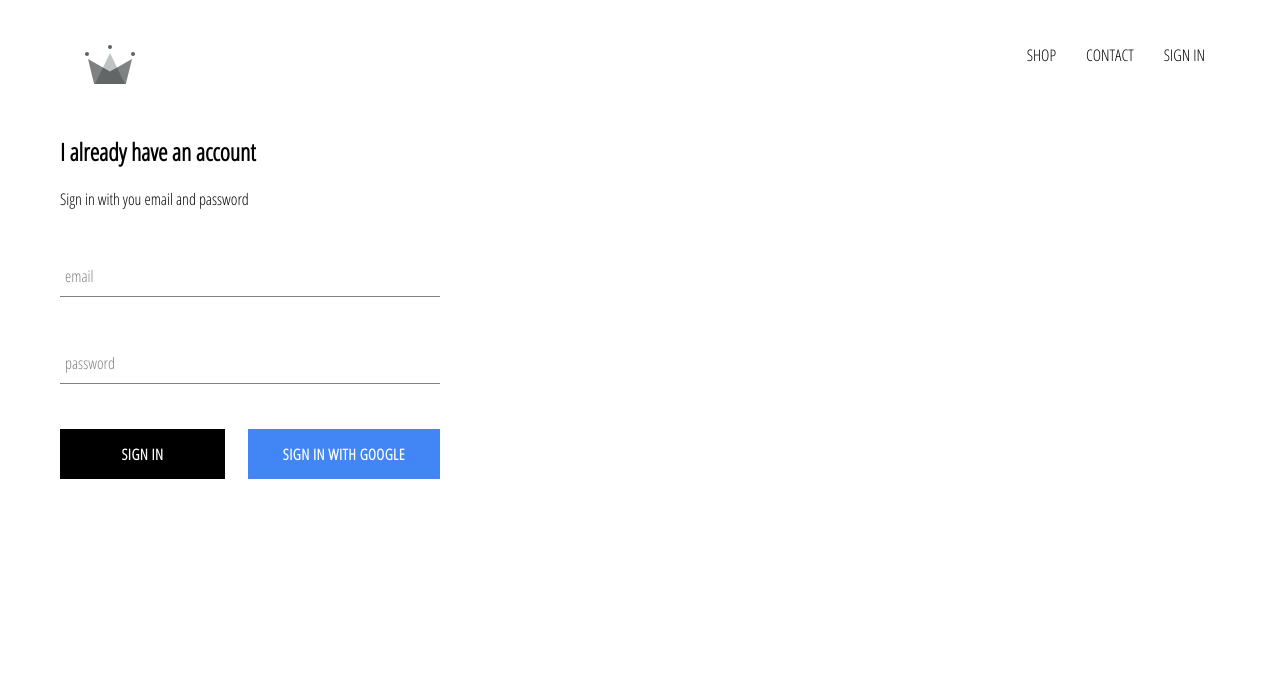
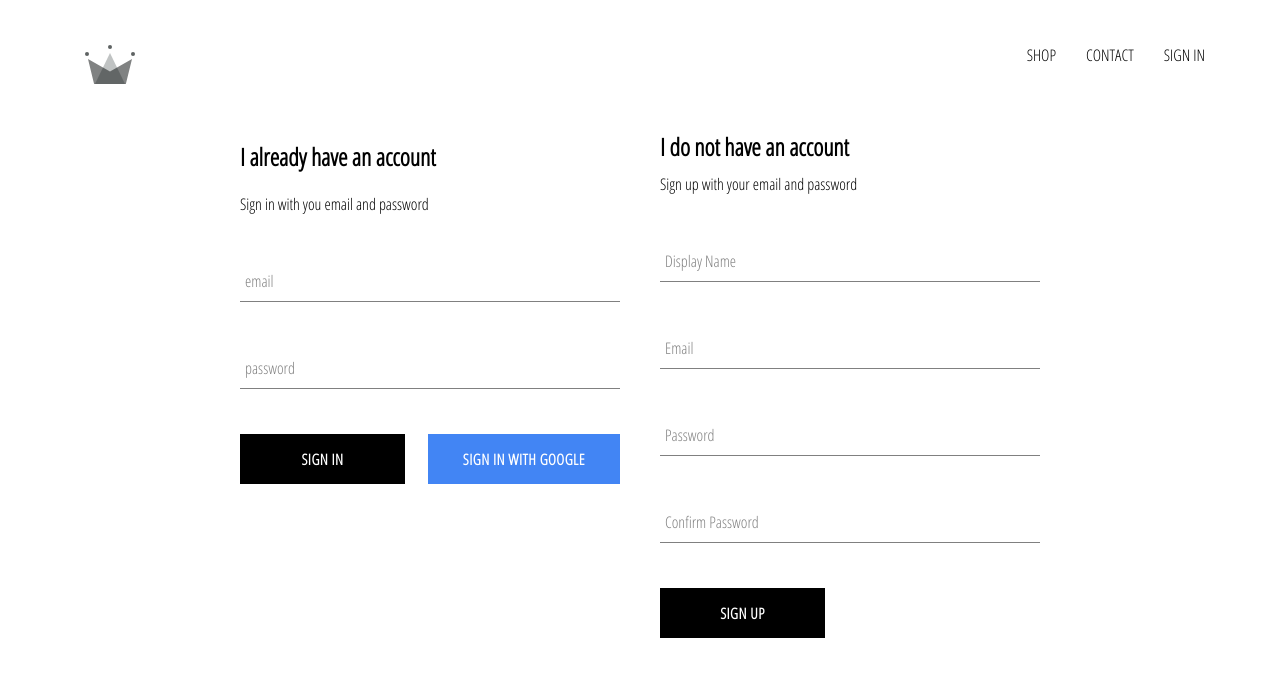
Before and after one commit to ZobairQ/crwn-clothing, a React (Create React App) app: page /signin in a window 1280 px wide. Shown: the top 676 px of the page. Built offline with nearby package versions, Linux system fonts and the light colour scheme; no server answers.

Commit message:
Sign up and sign in finished. Section with firebase work is finished

```diff
--- a/src/App.js
+++ b/src/App.js
@@ -3,31 +3,43 @@ import "./App.css";
 import { Switch, Route } from "react-router-dom";
 import Homepage from "./pages/homepage/Homepage";
 import ShopPage from "./pages/shop/ShopPage";
-import Header from './components/header/Header';
-import SignInAndSignUp from './pages/sign-in-and-sign-up/SignInAndSignUp';
-import {auth} from './firebase/firebase.utils';
+import Header from "./components/header/Header";
+import SignInAndSignUp from "./pages/sign-in-and-sign-up/SignInAndSignUp";
+import { auth, createUserProfileDocument } from "./firebase/firebase.utils";
 
 class App extends Component {
   constructor(props) {
     super(props);
     this.state = {
-      currentUser: null
-    }
+      currentUser: null,
+    };
   }
   unsubscribeFromAuth = null;
   componentDidMount() {
-    this.unsubscribeFromAuth = auth.onAuthStateChanged(user => {
-      this.setState({currentUser: user});
+    this.unsubscribeFromAuth = auth.onAuthStateChanged(async (userAuth) => {
+      if (userAuth) {
+        const userRef = await createUserProfileDocument(userAuth);
+        userRef.onSnapshot((snapShot) => {
+          this.setState({
+            currentUser: {
+              id: snapShot.id,
+              ...snapShot.data(),
+            },
+          });
+        });
+      } else {
+        this.setState({ currentUser: userAuth });
+      }
     });
   }
-  componentWillUnmount(){
+  componentWillUnmount() {
     this.unsubscribeFromAuth();
   }
 
-render(){
+  render() {
     return (
       <div>
-    <Header currentUser= {this.state.currentUser}/>
+        <Header currentUser={this.state.currentUser} />
         <Switch>
           <Route exact path="/">
             <Homepage />
@@ -37,7 +49,7 @@ render(){
             <ShopPage />
           </Route>
           <Route path="/signin">
-          <SignInAndSignUp/>
+            <SignInAndSignUp />
           </Route>
           <Route path="/shop/hats"></Route>
           <Route path="/shop/jackets"></Route>
--- a/src/components/sign-in/SignIn.jsx
+++ b/src/components/sign-in/SignIn.jsx
@@ -1,8 +1,9 @@
 import React, { Component } from "react";
 import "./sign.in.styles.scss";
-import FormInput from '../form-input/FormInput';
-import CustomButton from '../custom-button/CustomButton';
-import {signInWithGoogle} from '../../firebase/firebase.utils';
+import FormInput from "../form-input/FormInput";
+import CustomButton from "../custom-button/CustomButton";
+import { signInWithGoogle, auth } from "../../firebase/firebase.utils";
+import { setLogLevel } from "firebase";
 export class SignIn extends Component {
   constructor(props) {
     super(props);
@@ -11,9 +12,15 @@ export class SignIn extends Component {
       password: "",
     };
   }
-  handleSubmit = (event) => {
+  handleSubmit = async (event) => {
     event.preventDefault();
-    this.setState({ email: "", password: "" });
+    const { email, password } = this.state;
+    try {
+      await auth.signInWithEmailAndPassword(email, password);
+      this.setState({ email: "", password: "" });
+    } catch (error) {
+      console.log(error);
+    }
   };
   handleChange = (event) => {
     const { value, name } = event.target;
@@ -41,9 +48,11 @@ export class SignIn extends Component {
             required
             label="password"
           />
-          <div className='buttons'>
-          <CustomButton type="submit" >SIGN IN</CustomButton>
-          <CustomButton onClick={signInWithGoogle} isGoogleSignIn>SIGN IN WITH GOOGLE</CustomButton>
+          <div className="buttons">
+            <CustomButton type="submit">SIGN IN</CustomButton>
+            <CustomButton onClick={signInWithGoogle} isGoogleSignIn>
+              SIGN IN WITH GOOGLE
+            </CustomButton>
           </div>
         </form>
       </div>
--- /dev/null
+++ b/src/components/sign-up/SignUp.jsx
@@ -0,0 +1,88 @@
+import React, { Component } from "react";
+import "./sign.up.styles.scss";
+import FormInput from "../form-input/FormInput";
+import CustomButton from "../custom-button/CustomButton";
+import { auth, createUserProfileDocument } from "../../firebase/firebase.utils";
+
+export class SignUp extends Component {
+  constructor(props) {
+    super(props);
+    this.state = {
+      displayName: "",
+      email: "",
+      password: "",
+      confirmPassword: "",
+    };
+  }
+  handleSubmit = async (event) => {
+    event.preventDefault();
+    const { displayName, email, password, confirmPassword } = this.state;
+    if (password !== confirmPassword) {
+      alert("Passwords don't match");
+      return;
+    }
+
+    try {
+      const { user } = await auth.createUserWithEmailAndPassword(
+        email,
+        password
+      );
+      await createUserProfileDocument(user, { displayName });
+      this.setState({
+        displayName: "",
+        email: "",
+        password: "",
+        confirmPassword: "",
+      });
+    } catch (error) {
+      console.log(error);
+    }
+  };
+
+  handleChange = (event) => {
+    const { name, value } = event.target;
+    this.setState({ [name]: value });
+  };
+
+  render() {
+    const { displayName, email, password, confirmPassword } = this.state;
+    return (
+      <div className="sign-up">
+        <h2 className="title">I do not have an account</h2>
+        <span>Sign up with your email and password</span>
+        <form className="sign-up-form" onSubmit={this.handleSubmit}>
+          <FormInput
+            type="text"
+            name="displayName"
+            value={displayName}
+            onChange={this.handleChange}
+            label="Display Name"
+          />
+          <FormInput
+            type="email"
+            name="email"
+            value={email}
+            onChange={this.handleChange}
+            label="Email"
+          />
+          <FormInput
+            type="password"
+            name="password"
+            value={password}
+            onChange={this.handleChange}
+            label="Password"
+          />
+          <FormInput
+            type="password"
+            name="confirmPassword"
+            value={confirmPassword}
+            onChange={this.handleChange}
+            label="Confirm Password"
+          />
+          <CustomButton type="submit">SIGN UP</CustomButton>
+        </form>
+      </div>
+    );
+  }
+}
+export default SignUp;
--- /dev/null
+++ b/src/components/sign-up/sign.up.styles.scss
@@ -0,0 +1,9 @@
+.sign-up {
+    display: flex;
+    flex-direction: column;
+    width: 380px;
+
+    .title {
+      margin: 10px 0;
+    }
+  }
--- a/src/firebase/firebase.utils.js
+++ b/src/firebase/firebase.utils.js
@@ -1,6 +1,6 @@
-import firebase from 'firebase/app';
-import 'firebase/firestore';
-import 'firebase/auth';
+import firebase from "firebase/app";
+import "firebase/firestore";
+import "firebase/auth";
 
 const config = {
   apiKey: "AIzaSyBoql13mQnpmPG9EJrrruw91bV4uJNAuc4",
@@ -10,7 +10,32 @@ const config = {
   storageBucket: "crwn-clothing-7e745.appspot.com",
   messagingSenderId: "1001890094812",
   appId: "1:1001890094812:web:82667e98f496f900849e19",
-    measurementId: "G-ZFBL8DDKK5"
+  measurementId: "G-ZFBL8DDKK5",
+};
+
+export const createUserProfileDocument = async (userAuth, additionalData) => {
+  if (!userAuth) {
+    return;
+  }
+
+  const userRef = firestore.doc(`users/${userAuth.uid}`);
+  const userSnapshot = await userRef.get();
+  if (!userSnapshot.exists) {
+    const { displayName, email } = userAuth;
+    const createdAt = new Date();
+
+    try {
+      await userRef.set({
+        displayName,
+        email,
+        createdAt,
+        ...additionalData,
+      });
+    } catch (error) {
+      console.log("error creating user", error.message);
+    }
+  }
+  return userRef;
 };
 
 firebase.initializeApp(config);
@@ -20,7 +45,7 @@ const config = {
 
 const provider = new firebase.auth.GoogleAuthProvider();
 
-  provider.setCustomParameters({prompt:'select_account'});
+provider.setCustomParameters({ prompt: "select_account" });
 export const signInWithGoogle = () => auth.signInWithPopup(provider);
 
 export default firebase;
--- a/src/pages/sign-in-and-sign-up/SignInAndSignUp.jsx
+++ b/src/pages/sign-in-and-sign-up/SignInAndSignUp.jsx
@@ -1,10 +1,12 @@
 import React, { Component } from "react";
 import "./sign.in.and.sign.up.styles.scss";
 import SignIn from '../../components/sign-in/SignIn';
+import SignUp from '../../components/sign-up/SignUp';
 export class SignInAndSignUp extends Component {
   render() {
     return <div className='sign-in-and-sign-up'>
     <SignIn/>
+    <SignUp/>
     </div>;
   }
 }
--- a/src/pages/sign-in-and-sign-up/sign.in.and.sign.up.styles.scss
+++ b/src/pages/sign-in-and-sign-up/sign.in.and.sign.up.styles.scss
@@ -0,0 +1,6 @@
+.sign-in-and-sign-up{
+    width: 800px;
+    display: flex;
+    justify-content: space-between;
+    margin: 30px auto;
+}
```
Lines whose indentation alone changed are shown as unchanged.
